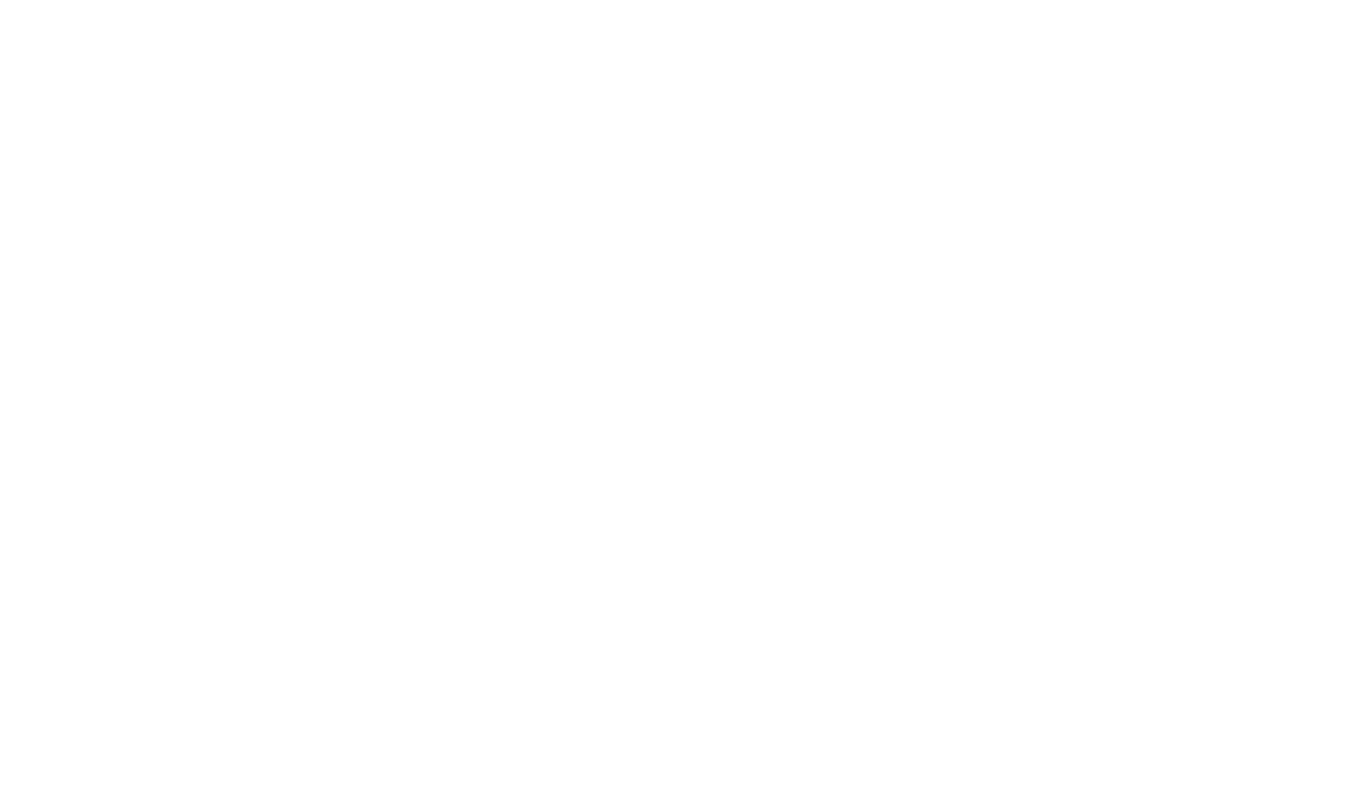
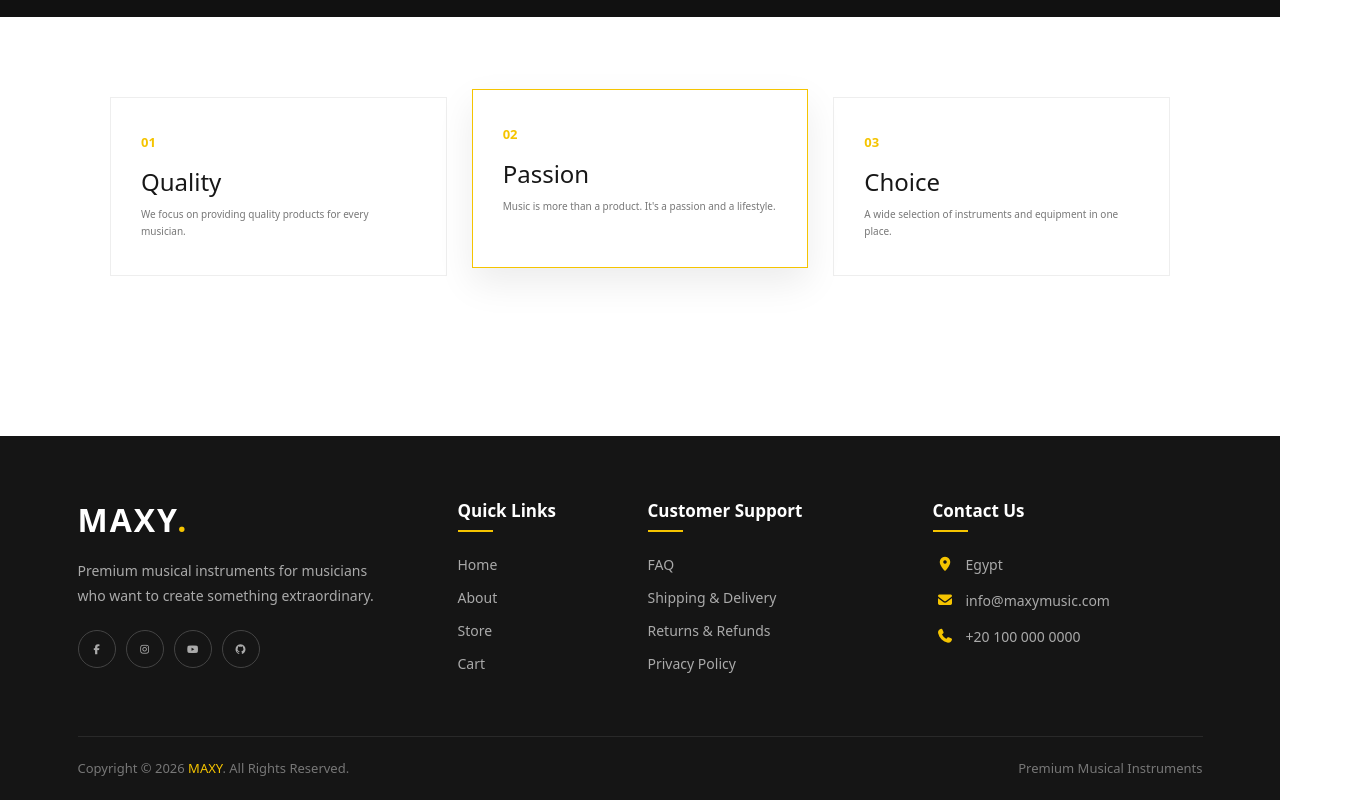
Before and after one commit to mohamedessam-cs/Maxy-Music-Store, a React (Create React App) app: page /#/about in a window 1280 px wide. Shown: the part 1813-2613 px from the top of the page, 1355 px wide, since content can reach past the window. Before the commit the page ends 800 px from the top, so only its background shows below. Built offline with nearby package versions, Linux system fonts and the light colour scheme.

Commit message:
Update project

```diff
--- /dev/null
+++ b/public/css/Footer.css
@@ -0,0 +1,209 @@
+
+/* =========================
+   MAXY FOOTER
+========================= */
+
+.maxy-footer {
+    background: #151515;
+    color: #fff;
+    margin-top: 80px;
+    padding-top: 65px;
+}
+
+
+/* =========================
+   FOOTER CONTENT
+========================= */
+
+.footer-content {
+    padding-bottom: 35px;
+}
+
+
+/* =========================
+   LOGO
+========================= */
+
+.footer-logo {
+    font-size: 32px;
+    font-weight: 800;
+    letter-spacing: 2px;
+    margin-bottom: 18px;
+}
+
+.footer-logo span {
+    color: #f5c400;
+}
+
+
+/* =========================
+   DESCRIPTION
+========================= */
+
+.footer-description {
+    color: #aaa;
+    font-size: 14px;
+    line-height: 1.8;
+    max-width: 300px;
+    margin-bottom: 22px;
+}
+
+
+/* =========================
+   SOCIAL ICONS
+========================= */
+
+.footer-social {
+    display: flex;
+    gap: 10px;
+}
+
+.footer-social a {
+    width: 38px;
+    height: 38px;
+    border: 1px solid #444;
+    border-radius: 50%;
+    display: flex;
+    align-items: center;
+    justify-content: center;
+    color: #aaa;
+    text-decoration: none;
+    transition: all 0.3s ease;
+}
+
+.footer-social a:hover {
+    background-color: #f5c400;
+    border-color: #f5c400;
+    color: #151515;
+    transform: translateY(-4px);
+}
+
+
+/* =========================
+   FOOTER TITLES
+========================= */
+
+.footer-title {
+    position: relative;
+    font-size: 17px;
+    font-weight: 700;
+    margin-bottom: 22px;
+    padding-bottom: 10px;
+}
+
+.footer-title::after {
+    content: "";
+    position: absolute;
+    left: 0;
+    bottom: 0;
+    width: 35px;
+    height: 2px;
+    background-color: #f5c400;
+}
+
+
+/* =========================
+   FOOTER LINKS
+========================= */
+
+.footer-links {
+    list-style: none;
+    padding: 0;
+    margin: 0;
+}
+
+.footer-links li {
+    margin-bottom: 12px;
+}
+
+.footer-links a {
+    color: #aaa;
+    text-decoration: none;
+    font-size: 14px;
+    transition: all 0.3s ease;
+}
+
+.footer-links a:hover {
+    color: #f5c400;
+    padding-left: 5px;
+}
+
+
+/* =========================
+   CONTACT
+========================= */
+
+.footer-contact p {
+    color: #aaa;
+    font-size: 14px;
+    margin-bottom: 15px;
+    display: flex;
+    align-items: center;
+}
+
+.footer-contact i {
+    color: #f5c400;
+    width: 25px;
+    margin-right: 8px;
+}
+
+
+/* =========================
+   FOOTER BOTTOM
+========================= */
+
+.footer-bottom {
+    border-top: 1px solid #292929;
+    padding: 22px 0;
+    display: flex;
+    justify-content: space-between;
+    align-items: center;
+    gap: 20px;
+}
+
+.footer-bottom p {
+    margin: 0;
+    color: #777;
+    font-size: 13px;
+}
+
+.footer-bottom span {
+    color: #f5c400;
+}
+
+
+/* =========================
+   RESPONSIVE
+========================= */
+
+@media (max-width: 767px) {
+
+    .maxy-footer {
+        padding-top: 45px;
+        margin-top: 50px;
+    }
+
+    .footer-content {
+        text-align: center;
+    }
+
+    .footer-description {
+        margin-left: auto;
+        margin-right: auto;
+    }
+
+    .footer-social {
+        justify-content: center;
+    }
+
+    .footer-title::after {
+        left: 50%;
+        transform: translateX(-50%);
+    }
+
+    .footer-bottom {
+        flex-direction: column;
+        text-align: center;
+    }
+
+}
--- a/public/index.html
+++ b/public/index.html
@@ -22,6 +22,7 @@ http://www.templatemo.com/tm-475-holiday
 <link href="%PUBLIC_URL%/css/cart.css" rel="stylesheet">
 <link href="%PUBLIC_URL%/css/Checkout.css" rel="stylesheet">
 <link href="%PUBLIC_URL%/css/PlaceOrder.css" rel="stylesheet">
+<link href="%PUBLIC_URL%/css/Footer.css" rel="stylesheet">
 
 
   <!-- HTML5 shim and Respond.js for IE8 support of HTML5 elements and media queries -->
--- a/src/Home/Footer.jsx
+++ b/src/Home/Footer.jsx
@@ -1,21 +1,159 @@
-import React from 'react'
+
+import React from "react";
+import { Link } from "react-router-dom";
 
 function Footer() {
   return (
-    <div>
+    <footer className="maxy-footer">
 
-<footer className="tm-black-bg">
-  <div className="container">
-    <div className="row">
-      <p className="tm-copyright-text">Copyright © 2084 Your Company Name</p>
-    </div>
-  </div>
-</footer>
+      <div className="container">
+
+        <div className="row footer-content">
+
+          {/* Brand */}
+          <div className="col-lg-4 col-md-6 mb-4">
+
+            <h2 className="footer-logo">
+              MAXY<span>.</span>
+            </h2>
+
+            <p className="footer-description">
+              Premium musical instruments for musicians
+              who want to create something extraordinary.
+            </p>
+
+            {/* Social Media */}
+            <div className="footer-social">
+
+              <a href="https://www.facebook.com/share/1LQi9qGRg7/" target="_blank">
+                <i className="fa-brands fa-facebook-f"></i>
+              </a>
+
+              <a href="#instagram">
+                <i className="fa-brands fa-instagram"></i>
+              </a>
+
+              <a href="#youtube">
+                <i className="fa-brands fa-youtube"></i>
+              </a>
+
+              <a href="https://github.com/mohamedessam-cs " target="_blank">
+                <i className="fa-brands fa-github"></i>
+              </a>
+
+            </div>
+
+          </div>
 
 
+          {/* Quick Links */}
+          <div className="col-lg-2 col-md-6 mb-4">
 
-    </div>
-  )
+            <h4 className="footer-title">
+              Quick Links
+            </h4>
+
+            <ul className="footer-links">
+
+              <li>
+                <Link to="/">Home</Link>
+              </li>
+
+              <li>
+                <Link to="/about">About</Link>
+              </li>
+
+              <li>
+                <Link to="/store">Store</Link>
+              </li>
+
+              <li>
+                <Link to="/cart">Cart</Link>
+              </li>
+
+            </ul>
+
+          </div>
+
+
+          {/* Customer Support */}
+          <div className="col-lg-3 col-md-6 mb-4">
+
+            <h4 className="footer-title">
+              Customer Support
+            </h4>
+
+            <ul className="footer-links">
+
+              <li>
+                <a href="#faq">FAQ</a>
+              </li>
+
+              <li>
+                <a href="#shipping">Shipping & Delivery</a>
+              </li>
+
+              <li>
+                <a href="#returns">Returns & Refunds</a>
+              </li>
+
+              <li>
+                <a href="#privacy">Privacy Policy</a>
+              </li>
+
+            </ul>
+
+          </div>
+
+
+          {/* Contact */}
+          <div className="col-lg-3 col-md-6 mb-4">
+
+            <h4 className="footer-title">
+              Contact Us
+            </h4>
+
+            <div className="footer-contact">
+
+              <p>
+                <i className="fa-solid fa-location-dot"></i>
+                Egypt
+              </p>
+
+              <p>
+                <i className="fa-solid fa-envelope"></i>
+                info@maxymusic.com
+              </p>
+
+              <p>
+                <i className="fa-solid fa-phone"></i>
+                +20 100 000 0000
+              </p>
+
+            </div>
+
+          </div>
+
+        </div>
+
+
+        {/* Footer Bottom */}
+        <div className="footer-bottom">
+
+          <p>
+            Copyright © 2026 <span>MAXY</span>. All Rights Reserved.
+          </p>
+
+          <p>
+            Premium Musical Instruments
+          </p>
+
+        </div>
+
+      </div>
+
+    </footer>
+  );
 }
 
-export default Footer
+export default Footer;
--- a/src/index.js
+++ b/src/index.js
@@ -1,3 +1,4 @@
+
 import "./jquery-global";
 import React from "react";
 import Checkout from "./Checkout/Checkout";
@@ -7,11 +8,11 @@ import "bootstrap/dist/css/bootstrap.min.css";
 import "@fortawesome/fontawesome-free/css/all.min.css";
 import ReactDOM from "react-dom/client";
 import App from "./App";
+
 import {
-  createBrowserRouter,
+  createHashRouter,
   RouterProvider,
 } from "react-router-dom";
-
 
 import About from "./About/About";
 import Store from "./Store/Store";
@@ -22,8 +23,7 @@ import { CartProvider } from "react-use-cart";
 import ScrollToTop from "react-scroll-to-top";
 
 
-const ahmed = createBrowserRouter(
-  [
+const ahmed = createHashRouter([
   { path: "/", element: <App /> },
   { path: "/about", element: <About /> },
   { path: "/store", element: <Store /> },
@@ -31,32 +31,32 @@ const ahmed = createBrowserRouter(
   { path: "/allsingleproduct/:id", element: <AllSingleProduct /> },
   { path: "/checkout", element: <Checkout /> },
   { path: "/placeorder", element: <PlaceOrder /> },
-  ],
-  {
-    basename: "/Maxy-Music-Store",
-  }
-);
+]);
+
 
 const root = ReactDOM.createRoot(
   document.getElementById("root")
 );
 
+
 root.render(
   <CartProvider>
+
     <AllData>
+
       <ScrollToTop
         smooth
         viewBox="0 0 640 640"
         svgPath="M342.6 105.4C330.1 92.9 309.8 92.9 297.3 105.4L137.3 265.4C124.8 277.9 124.8 298.2 137.3 310.7C149.8 323.2 170.1 323.2 182.6 310.7L320 173.3L457.4 310.6C469.9 323.1 490.2 323.1 502.7 310.6C515.2 298.1 515.2 277.8 502.7 265.3L342.7 105.3zM502.6 457.4L342.6 297.4C330.1 284.9 309.8 284.9 297.3 297.4L137.3 457.4C124.8 469.9 124.8 490.2 137.3 502.7C149.8 515.2 170.1 515.2 182.6 502.7L320 365.3L457.4 502.6C469.9 515.1 490.2 515.1 502.7 502.6C515.2 490.1 515.2 469.8 502.7 457.3z"
         color="gray"
         style={{
-    backgroundColor:"",
+          backgroundColor: "",
         }}
       />
 
+      <RouterProvider router={ahmed} />
 
+    </AllData>
 
-    <RouterProvider router={ahmed} />
-  </AllData>
   </CartProvider>
 );
```
Also changed, not shown: src/About/infor.jsx (line endings or trailing spaces). Lines whose indentation alone changed are shown as unchanged.
